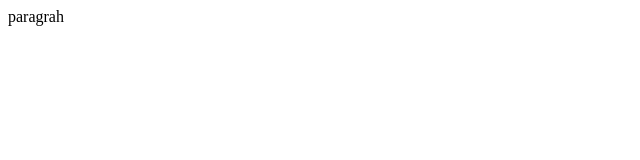
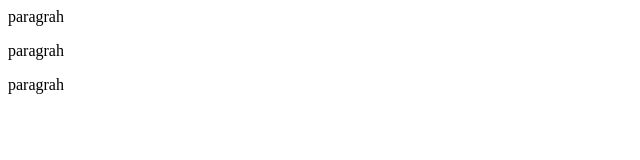
Before and after one commit to mareessakthivel/demoo2, a plain HTML site: page index.html in a window 1280 px wide. Shown: the whole page, without its empty margins (0-640 px from the left). Drawn offline with Linux system fonts and the light colour scheme.

Commit message:
Update index.html

```diff
--- a/index.html
+++ b/index.html
@@ -1,5 +1,6 @@
 <html>
   <body>
     <p>paragrah</p>
+     <p>paragrah</p> <p>paragrah</p>
   </body>
 </html>
```
